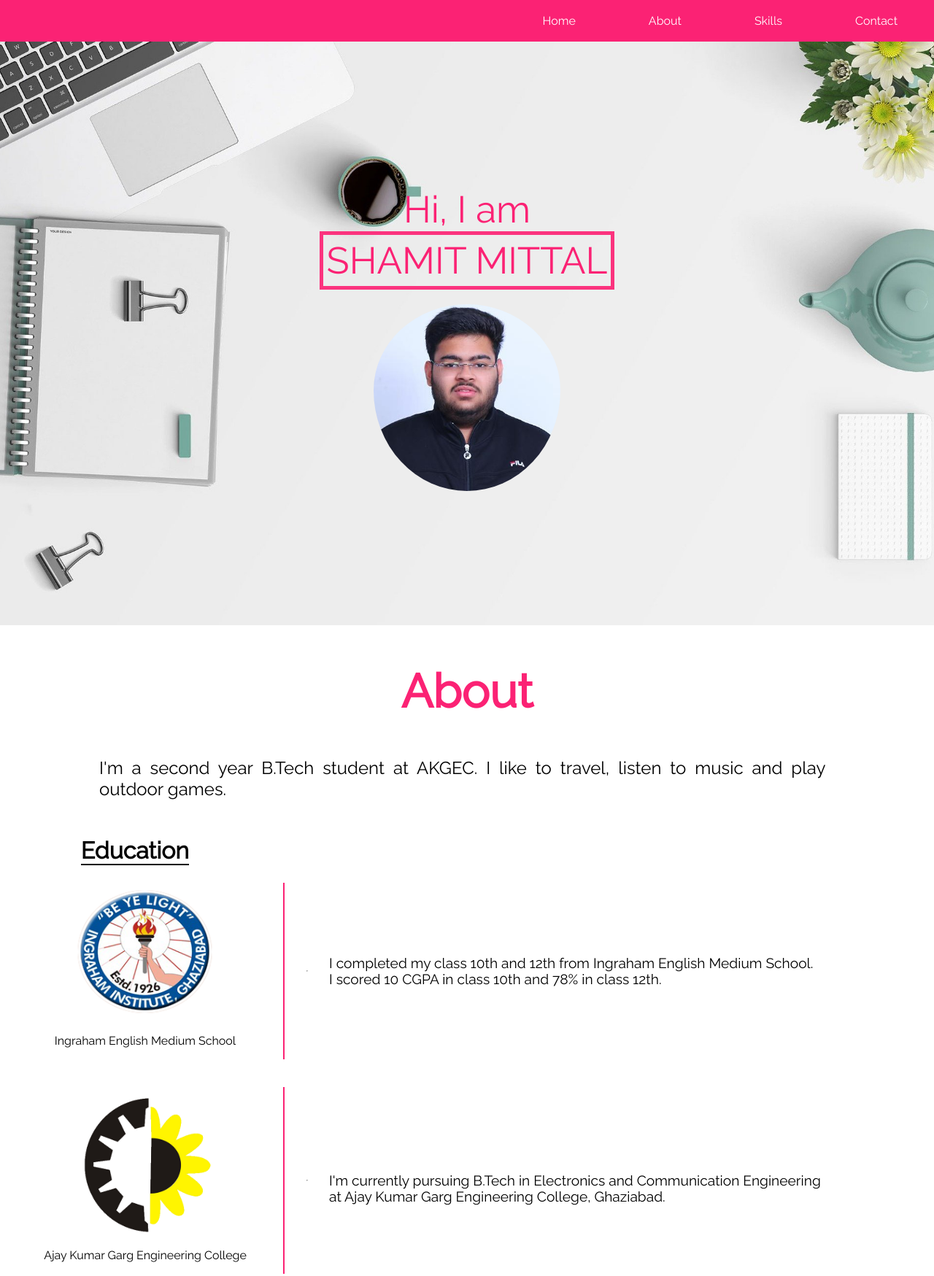
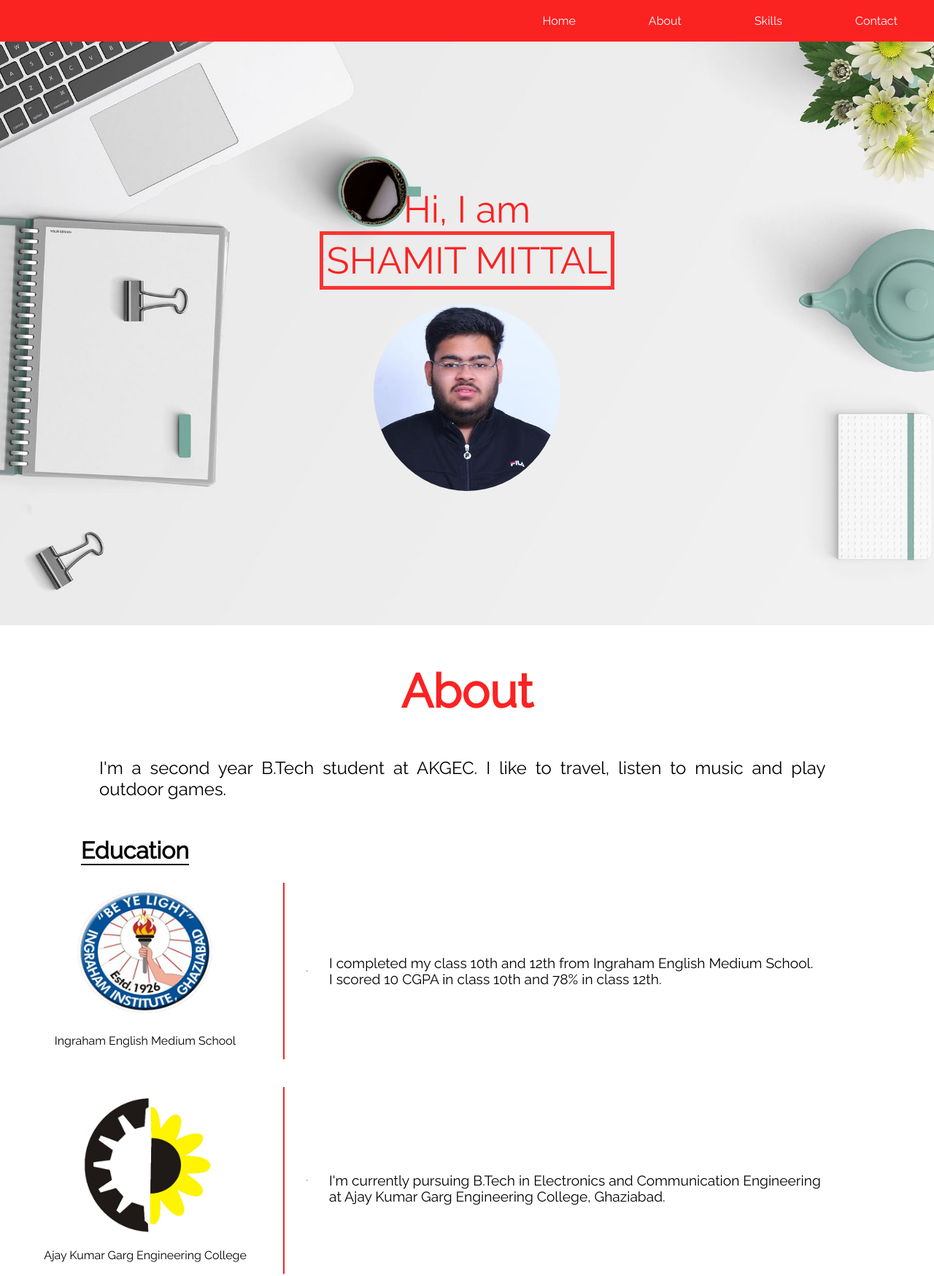
Before and after one commit to shamittal16/shamittal16.github.io, a plain HTML site: page index.html in a window 1280 px wide. Shown: the top 1749 px of the page at 73% size. Drawn offline with Linux system fonts and the light colour scheme.

Commit message:
Color changed

```diff
--- a/styles.css
+++ b/styles.css
@@ -22,7 +22,7 @@ nav {
   position: fixed;
   margin: 0;
   width: 100%;
-  background-color: #fb2274;
+  background-color: #fb2222;
 }
 
 .navbar div a {
@@ -35,7 +35,7 @@ nav {
 
 .navbar div a:hover {
   background-color: white;
-  color: #fb2274;
+  color: #fb2222;
 }
 
 .hero-image {
@@ -52,7 +52,7 @@ nav {
   margin: auto;
   font-size: 4vw;
   padding-top: 25vh;
-  color: #fb2274;
+  color: #fb2222;
   padding-bottom: 0;
   margin-bottom: 0;
 }
@@ -62,20 +62,16 @@ nav {
   animation: changecolor 3s infinite;
   padding: 5px;
   display: inline-block;
-  border: solid 5px #fb2274;
+  border: solid 5px #fb2222;
 }
 
 @keyframes changecolor{
   from{
-      /* color: black; */
       border: solid 5px white;
   }
 
-
   to{
-    /* color: #fb2274; */
-    border: solid 5px #fb2274;
-
+    border: solid 5px #fb2222;
   }
 
 }
@@ -94,7 +90,7 @@ section {
 }
 
 h1 {
-  color: #fb2274;
+  color: #fb2222;
   text-align: center;
   font-size: 4rem;
 }
@@ -132,7 +128,7 @@ h2 {
 }
 
 .edu-left {
-  border-right: 2px solid #fb2274;
+  border-right: 2px solid #fb2222;
   text-align: center;
   width: 30%;
 }
@@ -161,7 +157,7 @@ h2 {
 }
 
 .foot {
-  background-color: #fb2274;
+  background-color: #fb2222;
   padding: 20px;
   text-align: center;
 }
@@ -228,7 +224,7 @@ footer {
 }
 
 .fab:hover{
-  color: #fb2274
+  color: #fb2222
 }
 
 .fa{
```
